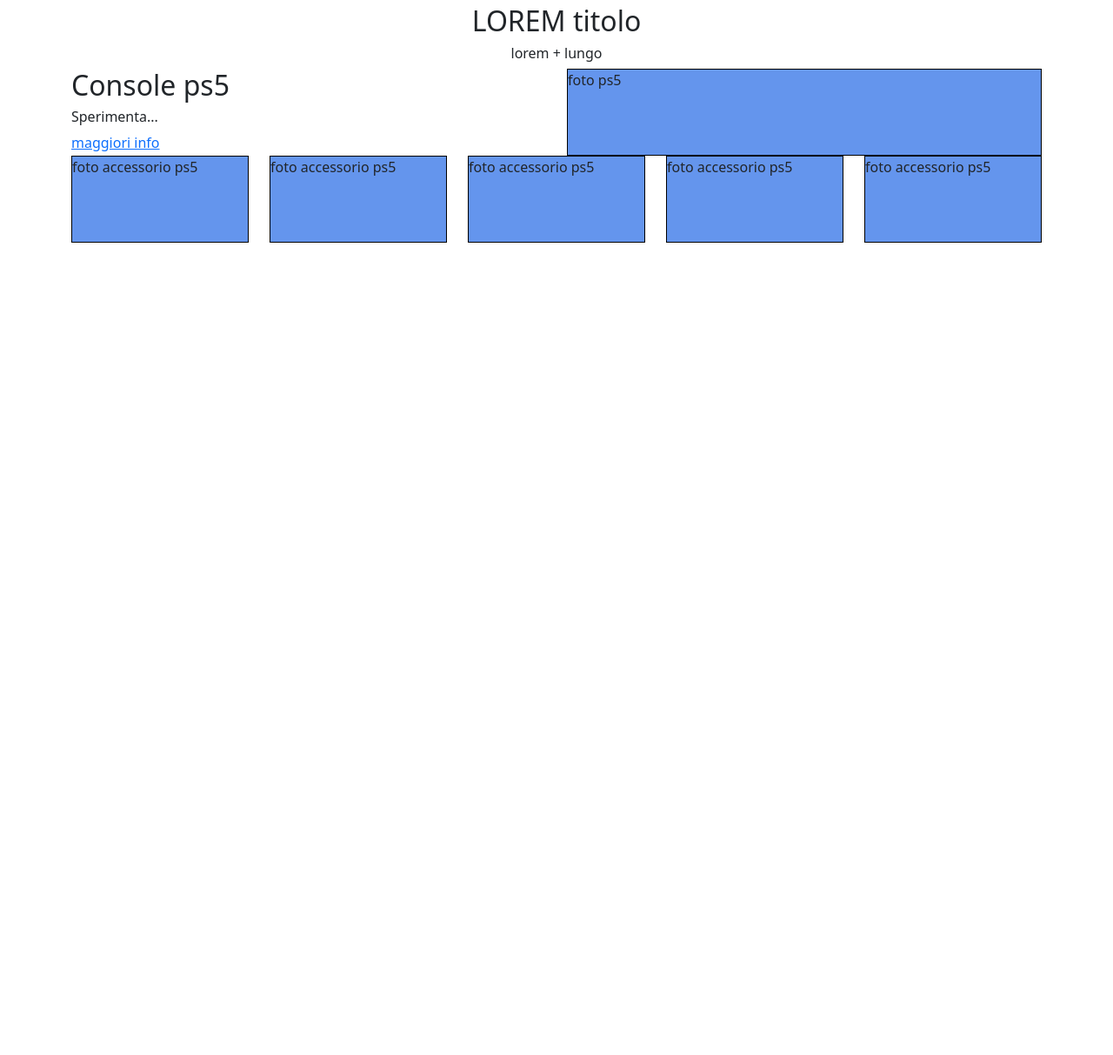
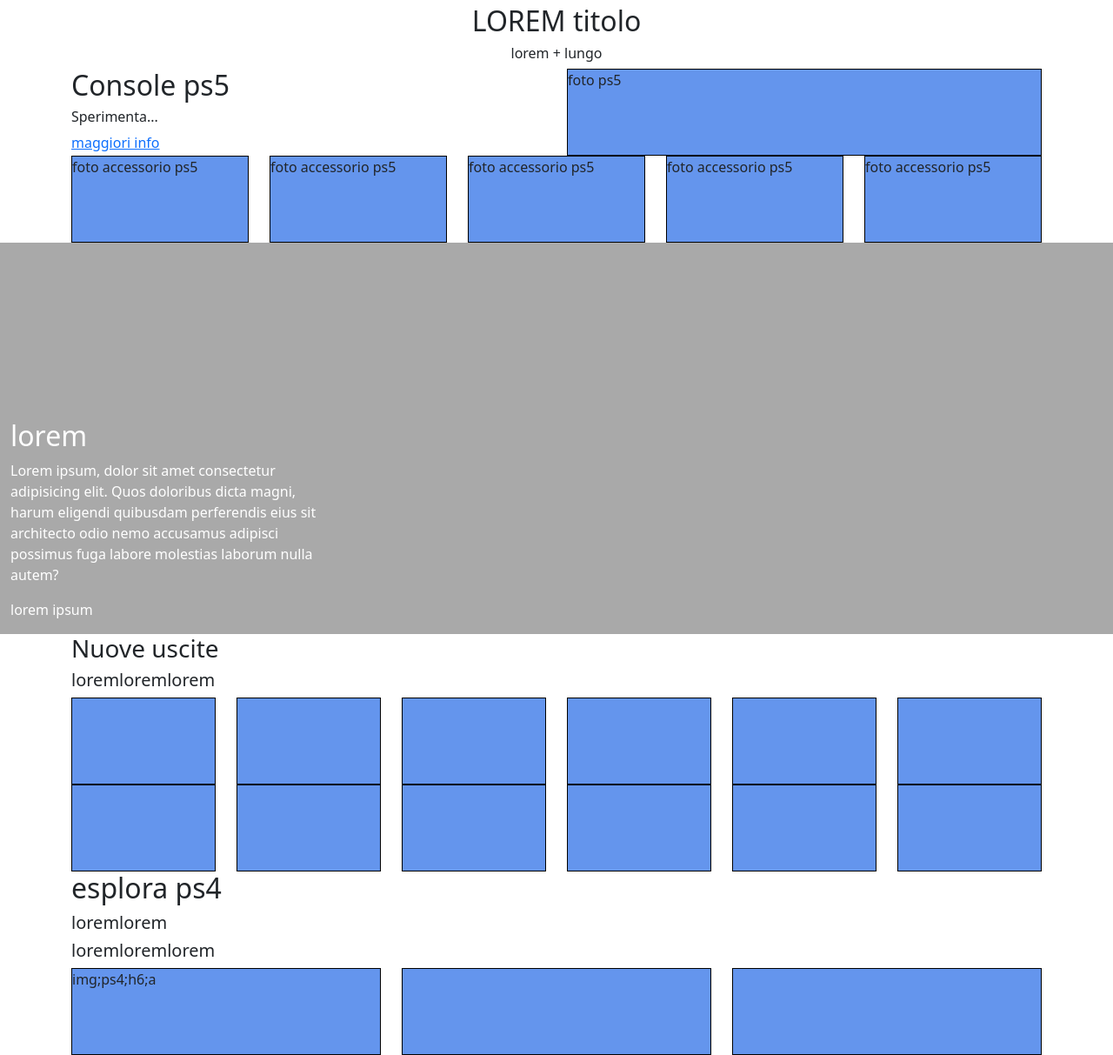
Before and after one commit to dominici94/htmlcss-playstation, a plain HTML site: page index.html in a window 1280 px wide. Shown: the part 722-1935 px from the top of the page at 87% size. Before the commit the page ends 1001 px from the top, so only its background shows below. Drawn offline with nearby package versions, Linux system fonts and the light colour scheme.

Commit message:
ps4 a blocchi

```diff
--- a/CSS/style.css
+++ b/CSS/style.css
@@ -7,6 +7,9 @@ header{
 #header_top{
     background-color: black;
 }
+
+/* main */
+
 
 
 
@@ -27,3 +30,8 @@ header{
     height: 500px;
     background-color: darkcyan;
 }
+
+.debug #it_takes_two{
+    height: 450px;
+    background-color: darkgray;
+}
--- a/index.html
+++ b/index.html
@@ -90,6 +90,7 @@
 
         <!-- ps5 -->
         <!-- row testo ecco la ps5 centrale; row console ps5 12col xs-sm,  6-col e 6-col img ps5; immagini col-4 xs-sm, offset-md-1 col-md-2 -->
+        <section>
 
             <div class="container">
                 <div class="row text-center">
@@ -132,6 +133,100 @@
                     </div>
                 </div>
             </div>
+
+        </section>
+
+        <!-- it takes two come jumbotron -->
+        <section id="it_takes_two" class="position-relative">
+            <div class="container position-absolute bottom-0 start-0 pb-3">
+                <div class="row text-white">
+                    <div class="col-12 col-lg-4">
+                        <h2>lorem</h2>
+                        <p>Lorem ipsum, dolor sit amet consectetur adipisicing elit. Quos doloribus dicta magni, harum eligendi quibusdam perferendis eius sit architecto odio nemo accusamus adipisci possimus fuga labore molestias laborum nulla autem?</p>
+                        <a href="#" class="text-white text-decoration-none">lorem ipsum</a>
+                    </div>
+                </div>
+            </div>
+        </section>
+
+
+        <!-- sezione 12 img crash -->
+        <section>
+            <div class="container">
+                <div class="row">
+                    <div class="col-12">
+                        <h3>Nuove uscite</h3>
+                        <h5>loremloremlorem</h5>
+                    </div>
+                </div>
+
+                <div class="row row-cols-2 row-cols-sm-3 row-cols-lg-6">
+                    <div class="col">
+                        <div class="box"></div>
+                    </div>
+                    <div class="col">
+                        <div class="box"></div>
+                    </div>
+                    <div class="col">
+                        <div class="box"></div>
+                    </div>
+                    <div class="col">
+                        <div class="box"></div>
+                    </div>
+                    <div class="col">
+                        <div class="box"></div>
+                    </div>
+                    <div class="col">
+                        <div class="box"></div>
+                    </div>
+                    <div class="col">
+                        <div class="box"></div>
+                    </div>
+                    <div class="col">
+                        <div class="box"></div>
+                    </div>
+                    <div class="col">
+                        <div class="box"></div>
+                    </div>
+                    <div class="col">
+                        <div class="box"></div>
+                    </div>
+                    <div class="col">
+                        <div class="box"></div>
+                    </div>
+                    <div class="col">
+                        <div class="box"></div>
+                    </div>
+                </div>
+            </div>
+        </section>
+
+        <!-- ps4 -->
+        <section>
+            <div class="container">
+                <div class="row">
+                    <div class="col-12">
+                        <h2>esplora ps4</h2>
+                        <h5>loremlorem</h5>
+                        <h5>loremloremlorem</h5>
+                    </div>
+                </div>
+
+                <div class="row row-cols-1 row-cols-md-3">
+                    <div class="col">
+                        <div class="box">img;ps4;h6;a</div>
+                    </div>
+                    <div class="col">
+                        <div class="box"></div>
+                    </div>
+                    <div class="col">
+                        <div class="box"></div>
+                    </div>
+                </div>
+            </div>
+        </section>
+
+        <!-- psplus -->
         <section>
 
         </section>
```
